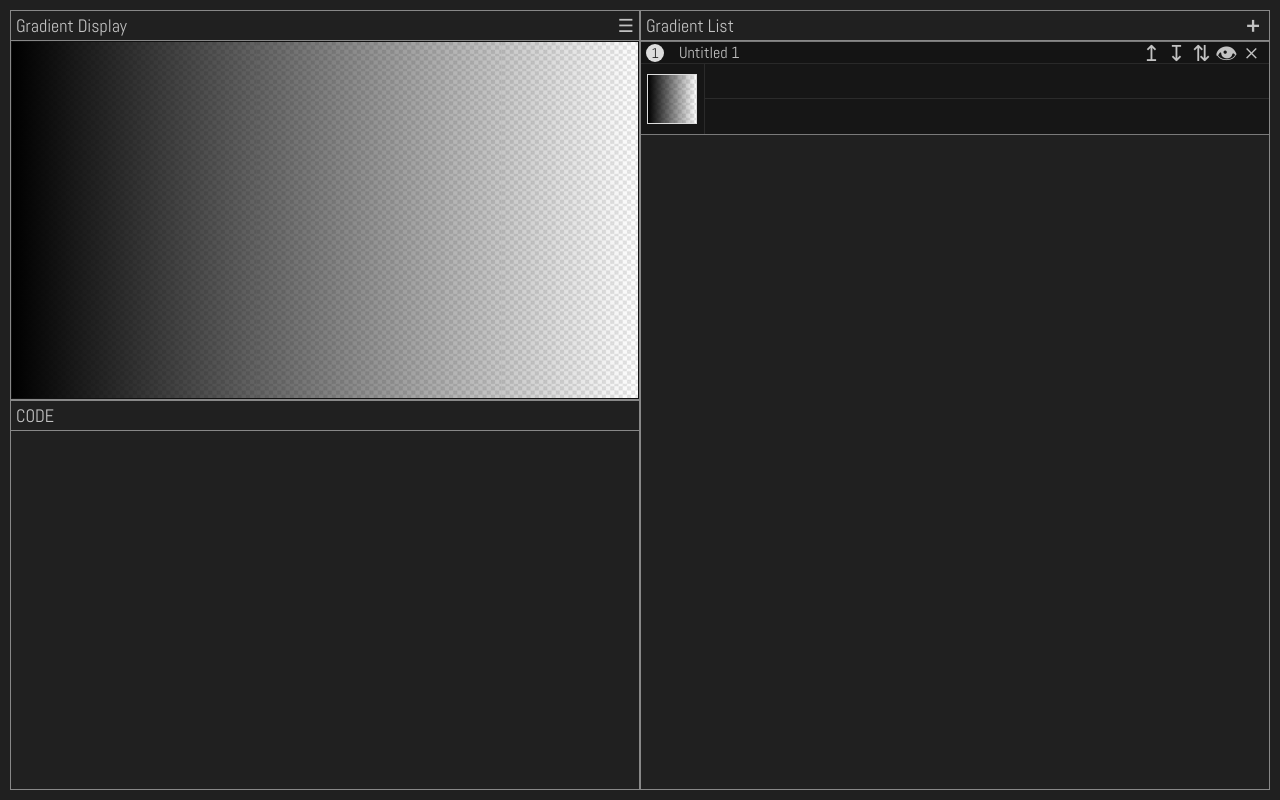
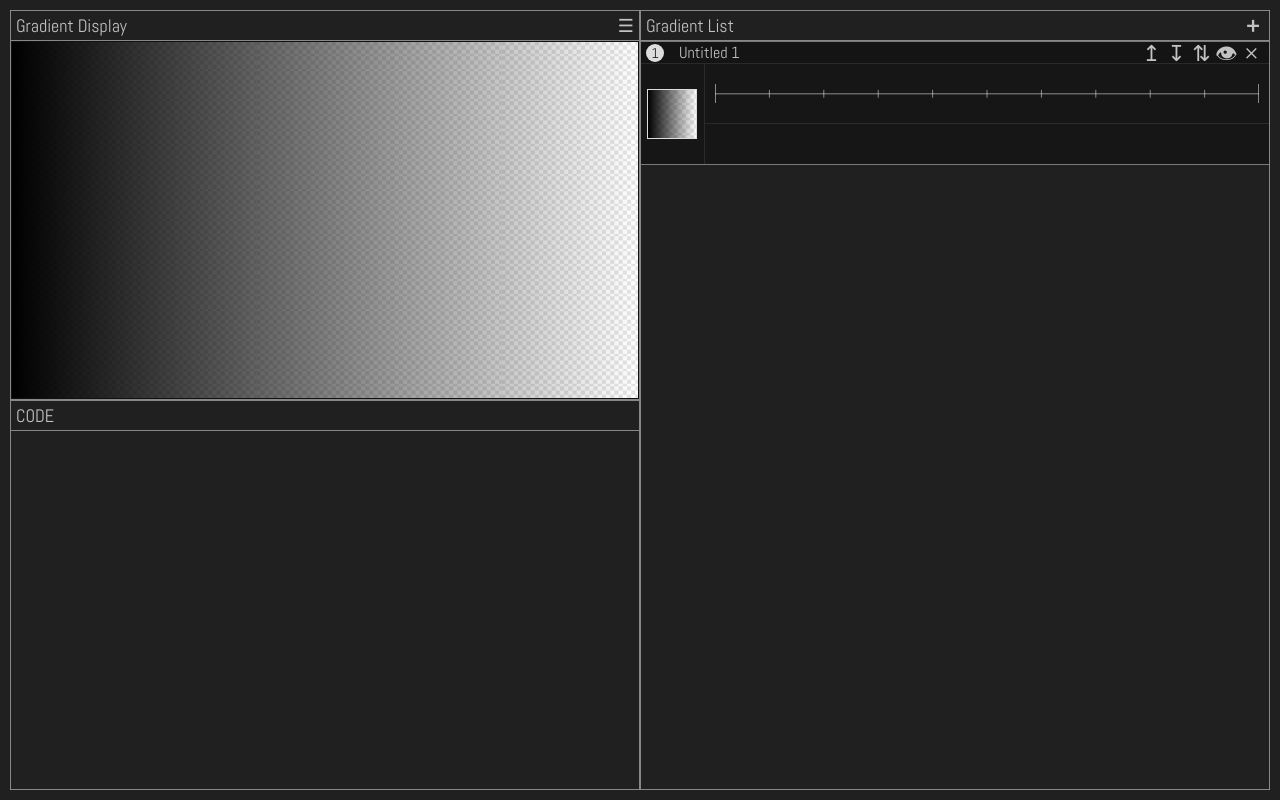
Before and after one commit to tschiboka/colorpicker, a React (Create React App) app: page / in a window 1280 px wide. Built offline with nearby package versions, Linux system fonts and the light colour scheme.

Commit message:
create rulers lines and stripes

```diff
--- a/src/Components/GradientField/GradientField.js
+++ b/src/Components/GradientField/GradientField.js
@@ -52,7 +52,7 @@ export default class GradientField extends Component {
 
 
     renderRedDiagonalLine() {
-        return <svg height="100%" width="100%"><line x1="0" y1="100%" x2="100%" y2="0" style={{ stroke: "red", "stroke-width": 2 }} /></svg>
+        return <svg height="100%" width="100%"><line x1="0" y1="100%" x2="100%" y2="0" style={{ stroke: "red", strokeWidth: 2 }} /></svg>
     }
 
 
--- a/src/Components/GradientField/GradientField.scss
+++ b/src/Components/GradientField/GradientField.scss
@@ -76,7 +76,6 @@ $primarytColor: #c2c2c2;
         display: flex;
         .GradientField__preview {
             width: 70px;
-            height: 70px;
             display: flex;
             justify-content: center;
             align-items: center;
@@ -92,11 +91,11 @@ $primarytColor: #c2c2c2;
             flex-direction: column;
             border-left: 1px solid rgba(221, 221, 221, 0.1);
             .GradientSlider {
-                height: 50%;
+                height: 60%;
                 border-bottom: 1px solid rgba(221, 221, 221, 0.1);
             }
             .GradientField__button-box {
-                height: 50%;
+                height: 40%;
             }
         }
     }
--- a/src/Components/GradientSlider/GradientSlider.js
+++ b/src/Components/GradientSlider/GradientSlider.js
@@ -4,11 +4,30 @@ import "./GradientSlider.scss";
 
 
 export default class GradientSlider extends Component {
+    renderRuler() {
+        return (
+            <svg width="100%" height="100%">
+                {new Array(9).fill("").map((_, i) =>
+                    <line x1={`${i * 10 + 10}%`} y1="30%" x2={`${i * 10 + 10}%`} y2="70%" style={{ stroke: "rgba(255, 255, 255, 0.5)", strokeWidth: 1 }} key={`helperStripes_${i}`} />)}
+
+                <line x1="0" y1="0" x2="0" y2="100%" style={{ stroke: "rgba(255, 255, 255, 0.5)", strokeWidth: 2 }} />
+
+                <line x1="100%" y1="0" x2="100%" y2="100%" style={{ stroke: "rgba(255, 255, 255, 0.5)", strokeWidth: 2 }} />
+
+                <line x1="0" y1="50%" x2="100%" y2="50%" style={{ stroke: "rgba(255, 255, 255, 0.5)", strokeWidth: 1 }} />
+            </svg>
+        );
+    }
+
+
+
     render() {
         return (
             <div className="GradientSlider">
                 <div className="GradientSlider__text-box"></div>
-                <div className="GradientSlider__line-box"></div>
+
+                <div className="GradientSlider__line-box">{this.renderRuler()}</div>
+
                 <div className="GradientSlider__thumbs-box"></div>
             </div>
         );
--- a/src/Components/GradientSlider/GradientSlider.scss
+++ b/src/Components/GradientSlider/GradientSlider.scss
@@ -1,17 +1,19 @@
 .GradientSlider {
+    position: relative;
     width: 100%;
+    padding: 0 10px;
     display: flex;
     flex-direction: column;
     > div {
         width: 100%;
     }
     .GradientSlider__text-box {
-        background: red;
+        height: 33.3%;
     }
     .GradientSlider__line-box {
-        background: green;
+        height: 33.3%;
     }
-    .GradientSlider__line-box {
-        background: yellow;
+    .GradientSlider__thumbs-box {
+        height: 33.3%;
     }
 }
--- a/src/functions/gradient.js
+++ b/src/functions/gradient.js
@@ -17,6 +17,7 @@ export const defaultGradientObj = {
     name: "",
     visible: true,
     direction: "90",
+    repeating: false,
     colors: [
         { color: "rgba(0, 0, 0, 1)", stop: 0 },
         { color: "rgba(255, 255, 255, 0.5)", stop: 100 }
```
